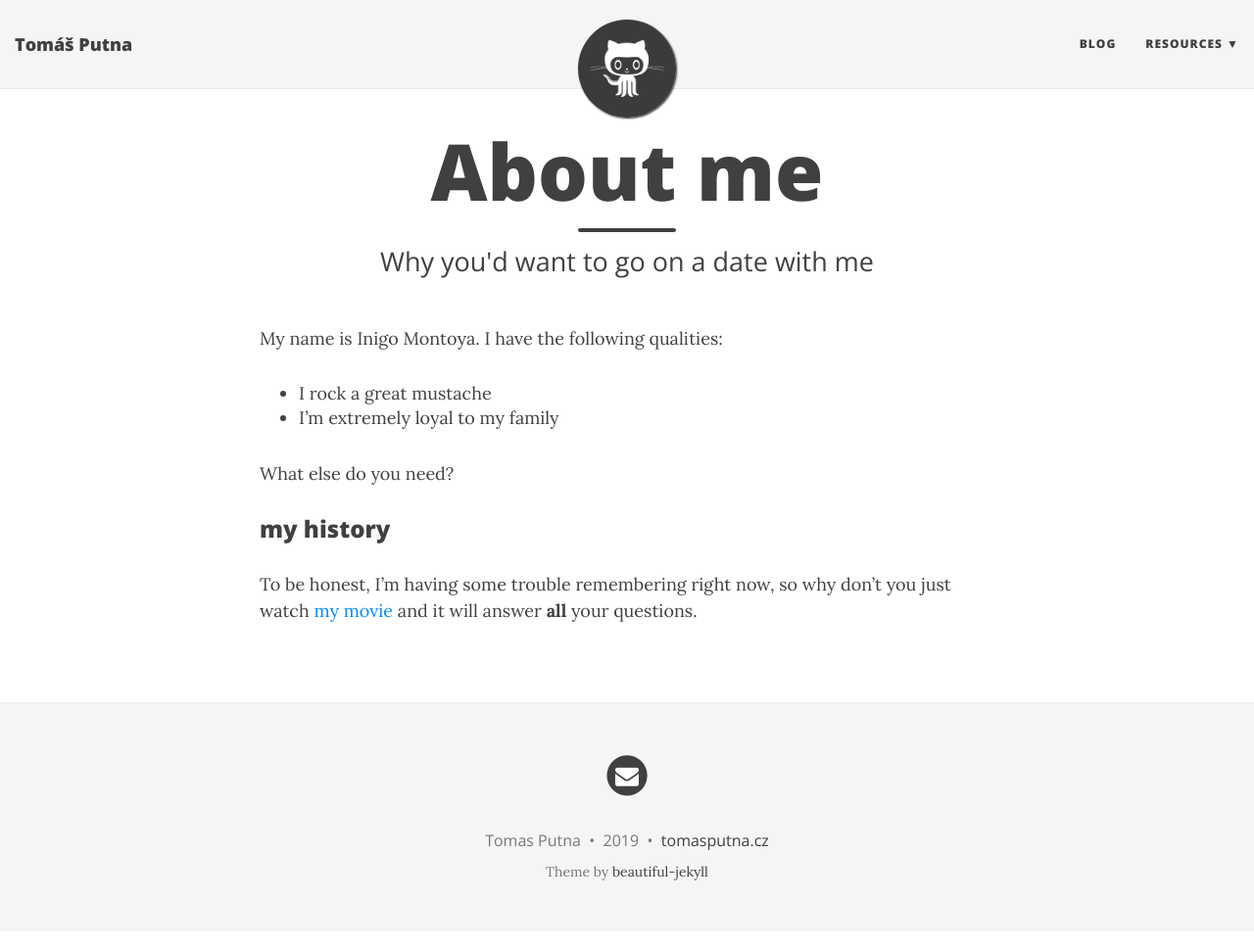
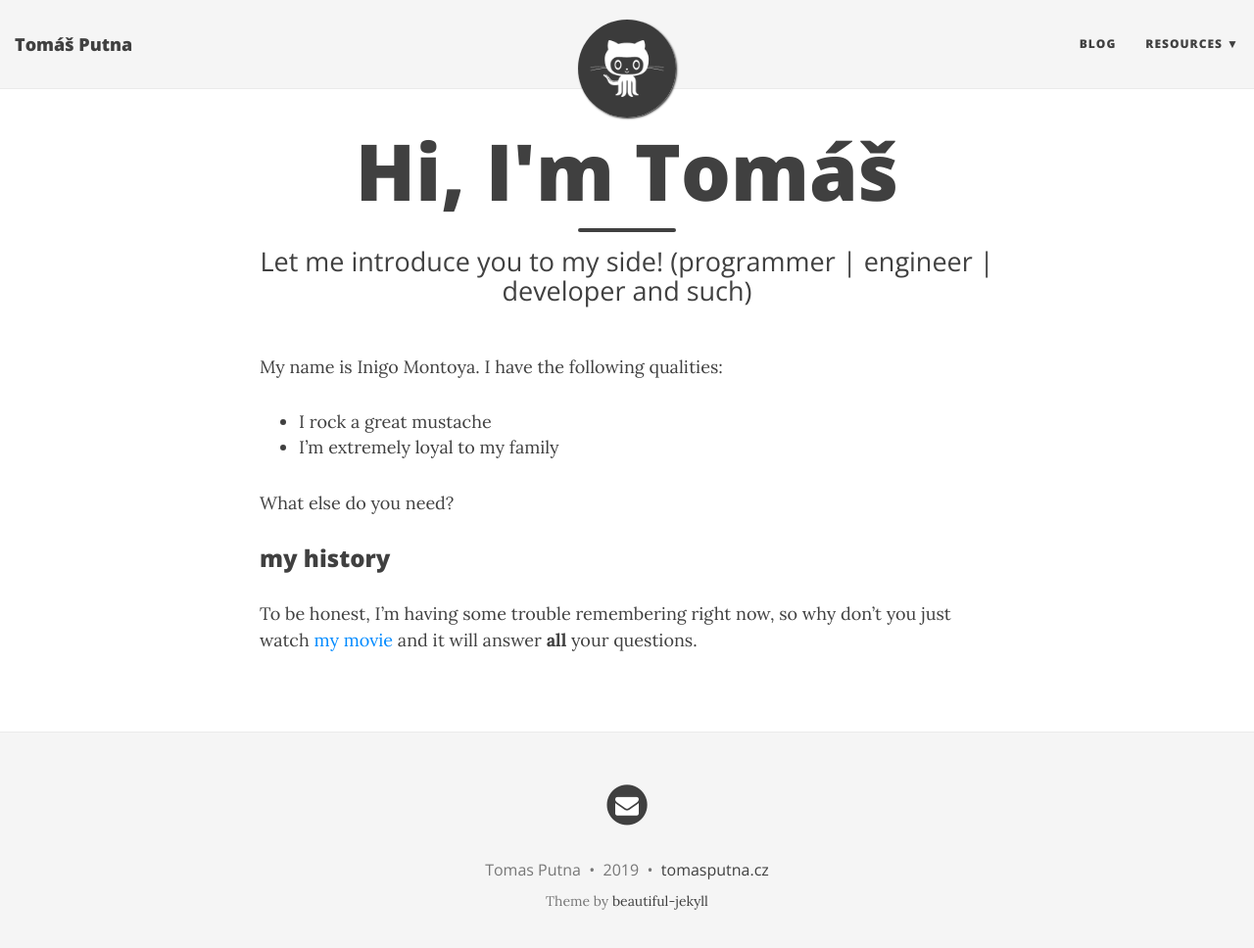
Before and after one commit to ThePutty/theputty.github.io, a Jekyll site: the page built from index.md, in a window 1280 px wide and 981 px high. Shown: the top 968 px of the window at 98% size. Built offline with Jekyll 4.4.1, drawn with Linux system fonts in a browser that asks for light colours; nearby versions of some CDN libraries.

Commit message:
Update index.md

```diff
--- a/index.md
+++ b/index.md
@@ -1,7 +1,7 @@
 ---
 layout: page
-title: About me
-subtitle: Why you'd want to go on a date with me
+title: Hi, I'm Tomáš
+subtitle: Let me introduce you to my side! (programmer | engineer | developer and such)
 ---
 
 My name is Inigo Montoya. I have the following qualities:
```
